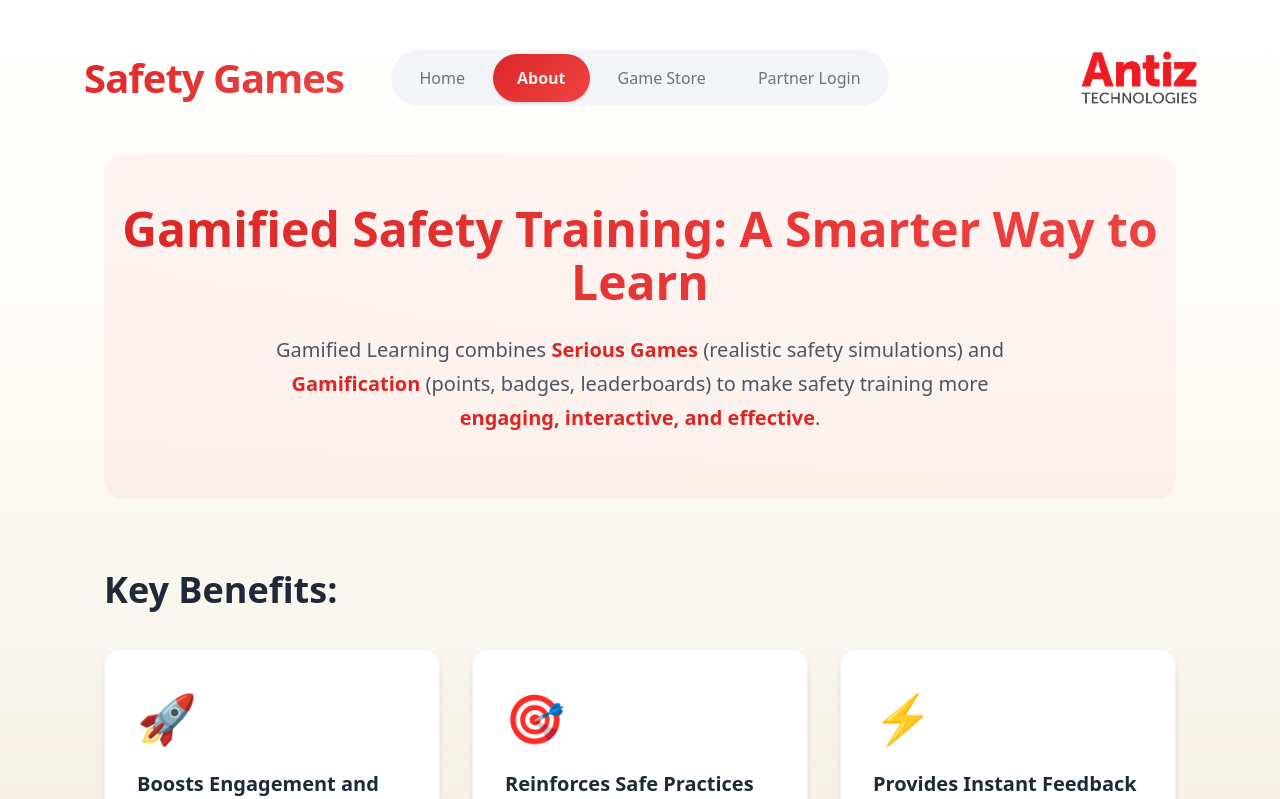
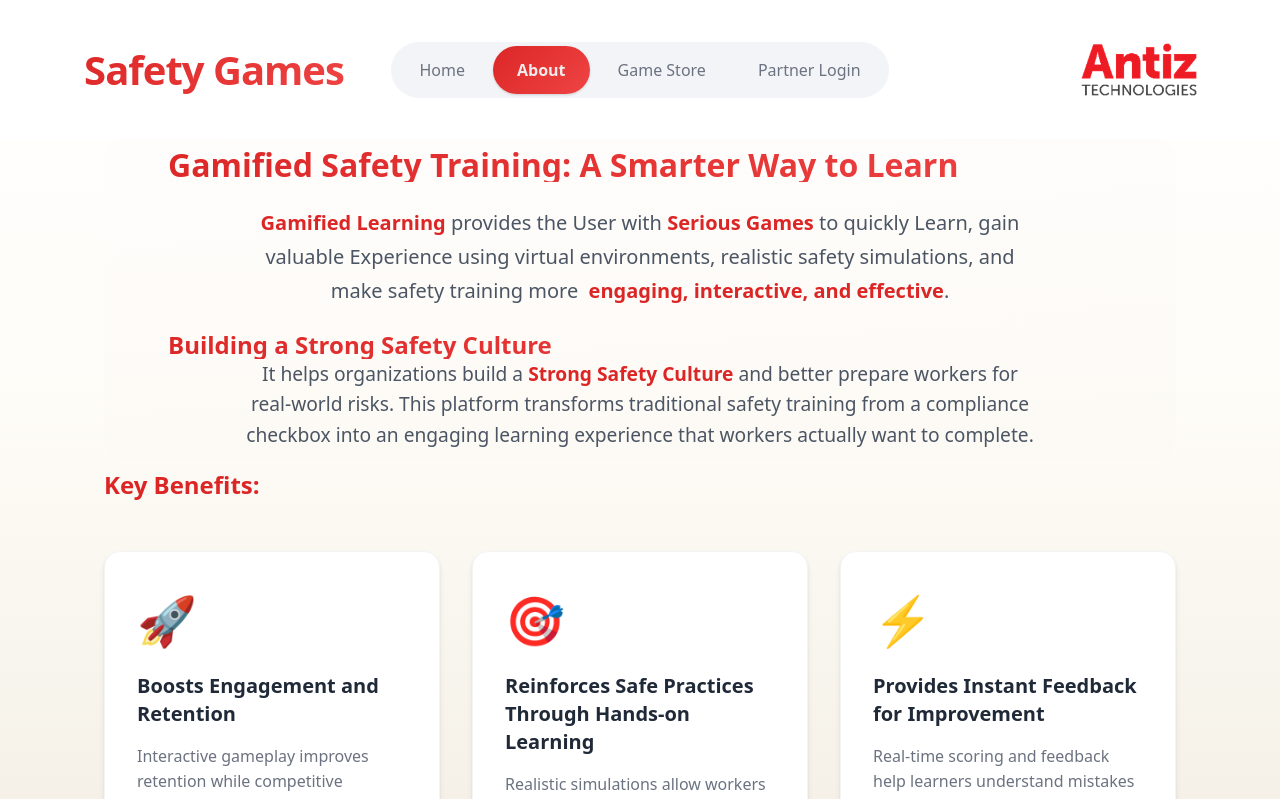
Before and after one commit to Prabhushapure/safety-saas-enterprise, a React (Vite) app: page /AWE-SaaS/about in a window 1280 px wide. Shown: the top 799 px of the page. Built offline with nearby package versions, Linux system fonts and the light colour scheme.

Commit message:
about page finetune

```diff
--- a/src/components/Navigation.css
+++ b/src/components/Navigation.css
@@ -4,12 +4,12 @@
   top: 0;
   z-index: 100;
 
-  background: transparent;   /* NO header box */
+  background: #ffffff;
   border: none;
   box-shadow: none;
   backdrop-filter: none;
 
-  padding: 0.5rem 1rem;
+  padding: 0;
 }
 
 .header-content {
@@ -102,7 +102,7 @@
   opacity: 0.8;
 }
 
-.header *:not(.nav-list):not(.nav-link):not(.nav-link *) {
+.header :not(.nav-list):not(.nav-link):not(.nav-link *) {
   background-color: transparent !important;
   box-shadow: none !important;
   border: none !important;
--- a/src/pages/About.css
+++ b/src/pages/About.css
@@ -7,20 +7,36 @@
 /* Hero Section */
 .hero-section {
   text-align: center;
-  padding: 3rem 0 4rem;
-  background: linear-gradient(135deg, rgba(220, 38, 38, 0.05), rgba(239, 68, 68, 0.05));
+  padding: 0.5rem 0 0.5rem;
+  background: linear-gradient(135deg, rgba(240, 232, 232, 0.05), rgba(230, 222, 222, 0.05));
   border-radius: 20px;
-  margin-bottom: 4rem;
+  margin-bottom: 0.5rem;
 }
 
 .hero-title {
-  font-size: 3rem;
+  font-size: 2rem;
   font-weight: 800;
   background: linear-gradient(135deg, #dc2626, #ef4444);
+  text-align: left;
+  padding-left: 4rem;
   -webkit-background-clip: text;
   -webkit-text-fill-color: transparent;
   background-clip: text;
   margin-bottom: 1.5rem;
+  line-height: 1.1;
+}
+
+.hero-title2 {
+  font-size: 1.5rem;
+  font-weight: 700;
+  background: linear-gradient(135deg, #dc2626, #ef4444);
+  text-align: left;
+  padding-left: 4rem;
+  -webkit-background-clip: text;
+  -webkit-text-fill-color: transparent;
+  background-clip: text;
+  margin-top: 1.5rem;
+  margin-right: 8rem;
   line-height: 1.1;
 }
 
@@ -32,7 +48,19 @@
   margin: 0 auto;
 }
 
+.hero-subtitle2 {
+  font-size: 1.2rem;
+  line-height: 1.6;
+  color: #4b5563;
+  max-width: 800px;
+  margin: 0 auto;
+}
+
 .hero-subtitle strong {
+  color: #dc2626;
+  font-weight: 600;
+}
+.hero-subtitle2 strong {
   color: #dc2626;
   font-weight: 600;
 }
@@ -42,11 +70,11 @@
   margin-bottom: 4rem;
 }
 
-.section-title {
-  font-size: 2.5rem;
+.benefits-section .section-title {
+  font-size: 1.5rem;
   font-weight: 700;
-  color: #1f2937;
-  text-align: center;
+  color: #dc2626;
+  text-align: left;
   margin-bottom: 3rem;
 }
 
--- a/src/pages/About.jsx
+++ b/src/pages/About.jsx
@@ -5,11 +5,13 @@ const About = () => {
   return (
     <div className="about-page">
       <div className="hero-section">
-        <h1 className="hero-title">Gamified Safety Training: A Smarter Way to Learn</h1>
+        <h2 className="hero-title">Gamified Safety Training: A Smarter Way to Learn</h2>
         <p className="hero-subtitle">
-          Gamified Learning combines <strong>Serious Games</strong> (realistic safety simulations)
-          and <strong>Gamification</strong> (points, badges, leaderboards) to make safety training
-          more <strong>engaging, interactive, and effective</strong>.
+          <strong>Gamified Learning</strong> provides the User with <strong>Serious Games</strong> to quickly Learn, gain valuable Experience using virtual environments, realistic safety simulations, and make safety training more  <strong>engaging, interactive, and effective</strong>.
+        </p>
+        <h2 className="hero-title2">Building a Strong Safety Culture</h2>
+        <p className="hero-subtitle2">
+        It helps organizations build a <strong>Strong Safety Culture</strong> and better prepare workers for real-world risks. This platform transforms traditional safety training from a compliance checkbox into an engaging learning experience that workers actually want to complete.
         </p>
       </div>
 
@@ -36,7 +38,7 @@ const About = () => {
         </div>
       </div>
 
-      <div className="impact-section">
+      {/* <div className="impact-section">
         <div className="impact-content">
           <h2 className="impact-title">Building a Strong Safety Culture</h2>
           <p className="impact-description">
@@ -57,16 +59,16 @@ const About = () => {
             </ul>
           </div>
         </div>
-      </div>
+      </div> */}
 
-      <div className="cta-section">
+      {/* <div className="cta-section">
         <h2>Ready to Transform Your Safety Training?</h2>
         <p>Join organizations worldwide who are revolutionizing workplace safety through gamified learning.</p>
         <div className="cta-buttons">
           <button className="cta-primary">Get Started</button>
           <button className="cta-secondary">Learn More</button>
         </div>
-      </div>
+      </div> */}
     </div>
   );
 };
```
